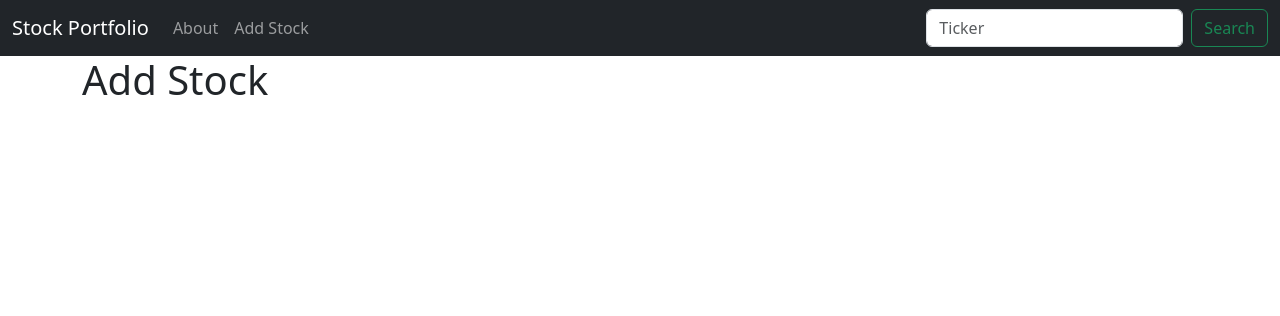
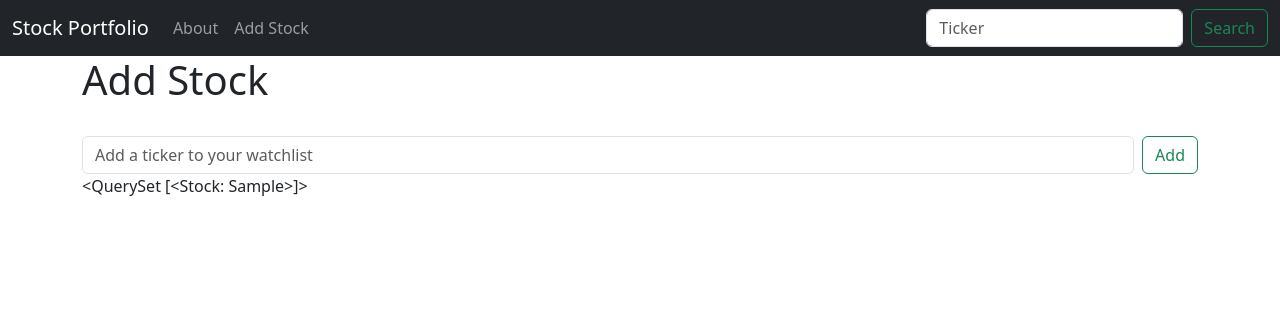
Before and after one commit to peterchay88/Stock-Market-Web-App, a Django app: page /add_stock/ in a window 1280 px wide. Shown: the top 316 px of the page. Run offline with Django 5.2, Linux system fonts and the light colour scheme; tables that the repository leaves empty hold one stand-in row (values such as "Sample post").

Commit message:
POC adding tickers to the watchlist

```diff
--- a/stockmarket/quotes/templates/add_stock.html
+++ b/stockmarket/quotes/templates/add_stock.html
@@ -2,5 +2,18 @@
 {% block content %}
 
 <h1>Add Stock</h1>
+<br>
+
+<form action="{% url 'add_stock' %}" class="d-flex" role="search" method="POST">
+        {% csrf_token %}
+        <input class="form-control me-2"
+               type="search"
+               placeholder="Add a ticker to your watchlist"
+               aria-label="Search"
+               name="ticker"/>
+        <button class="btn btn-outline-success" type="submit">Add</button>
+</form>
+
+{{ ticker }}
 
 {% endblock %}
--- a/stockmarket/quotes/views.py
+++ b/stockmarket/quotes/views.py
@@ -1,7 +1,10 @@
-from django.shortcuts import render
+from django.shortcuts import render, redirect
 from . polygon.tickers import Tickers
 import dotenv
 import os
+from . models import Stock
+from django.contrib import messages as message
+from . forms import StockForm
 
 # TODO: Refactor how we load the secrets file, currently only works on my local machine
 dotenv.load_dotenv("/Users/peter/Repositories/StockMarketWebApp/secrets.env")
@@ -62,8 +65,17 @@ def add_stock(request):
     Returns:
         HttpResponse: Rendered add stock page template.
     """
-    return render(
-        request=request,
-        template_name='add_stock.html',
-        context={}
-    )
+    if request.method == 'POST':
+        form = StockForm(request.POST or None)
+
+        if form.is_valid():
+            form.save()
+            message.success(request, "Stock added successfully!")
+            return redirect('add_stock')
+    else:
+        ticker = Stock.objects.all()
+        return render(
+            request=request,
+            template_name='add_stock.html',
+            context={'ticker': ticker}
+        )
```
Also changed, not shown: stockmarket/quotes/forms.py (added, +8 -0 lines).
